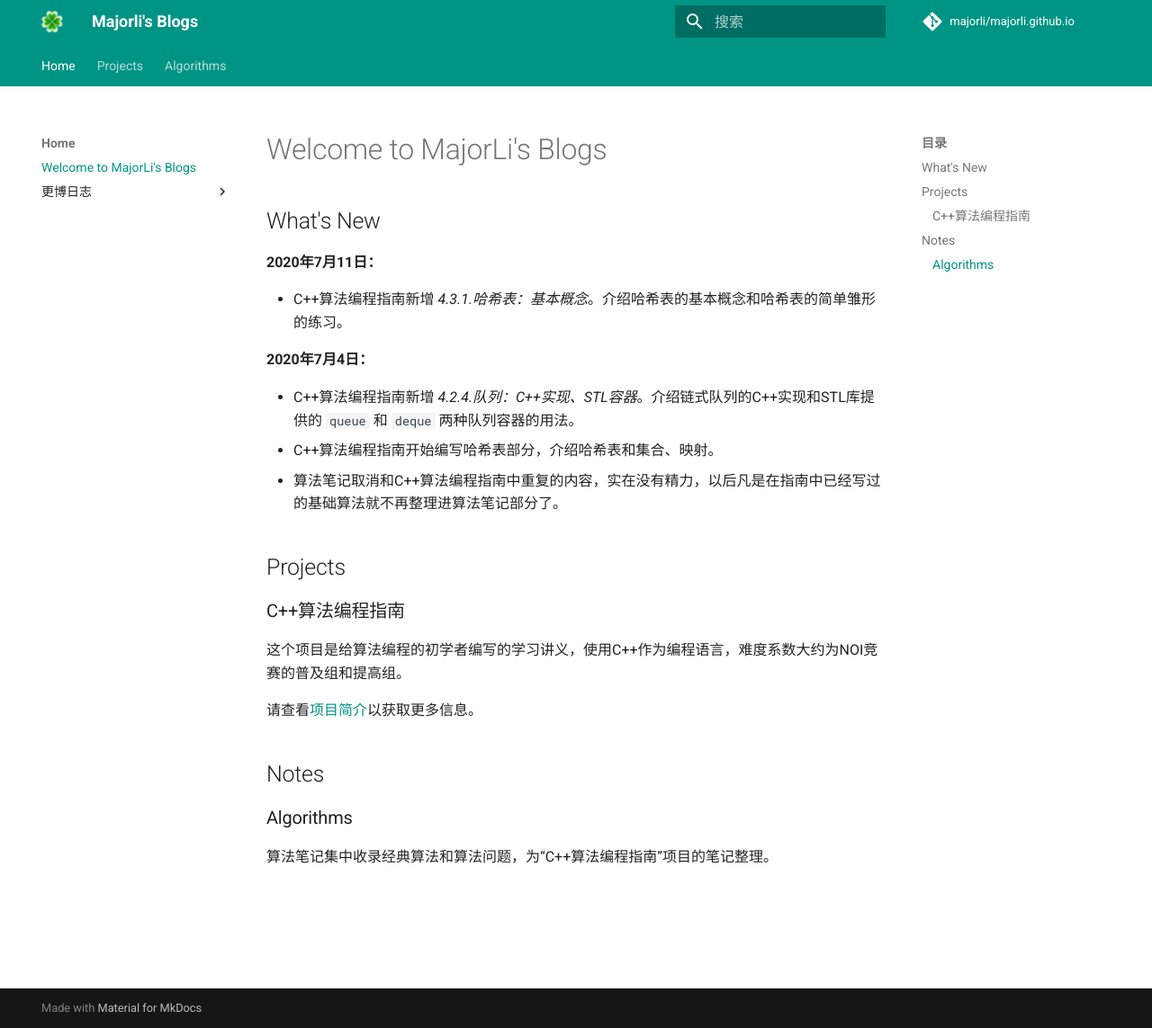
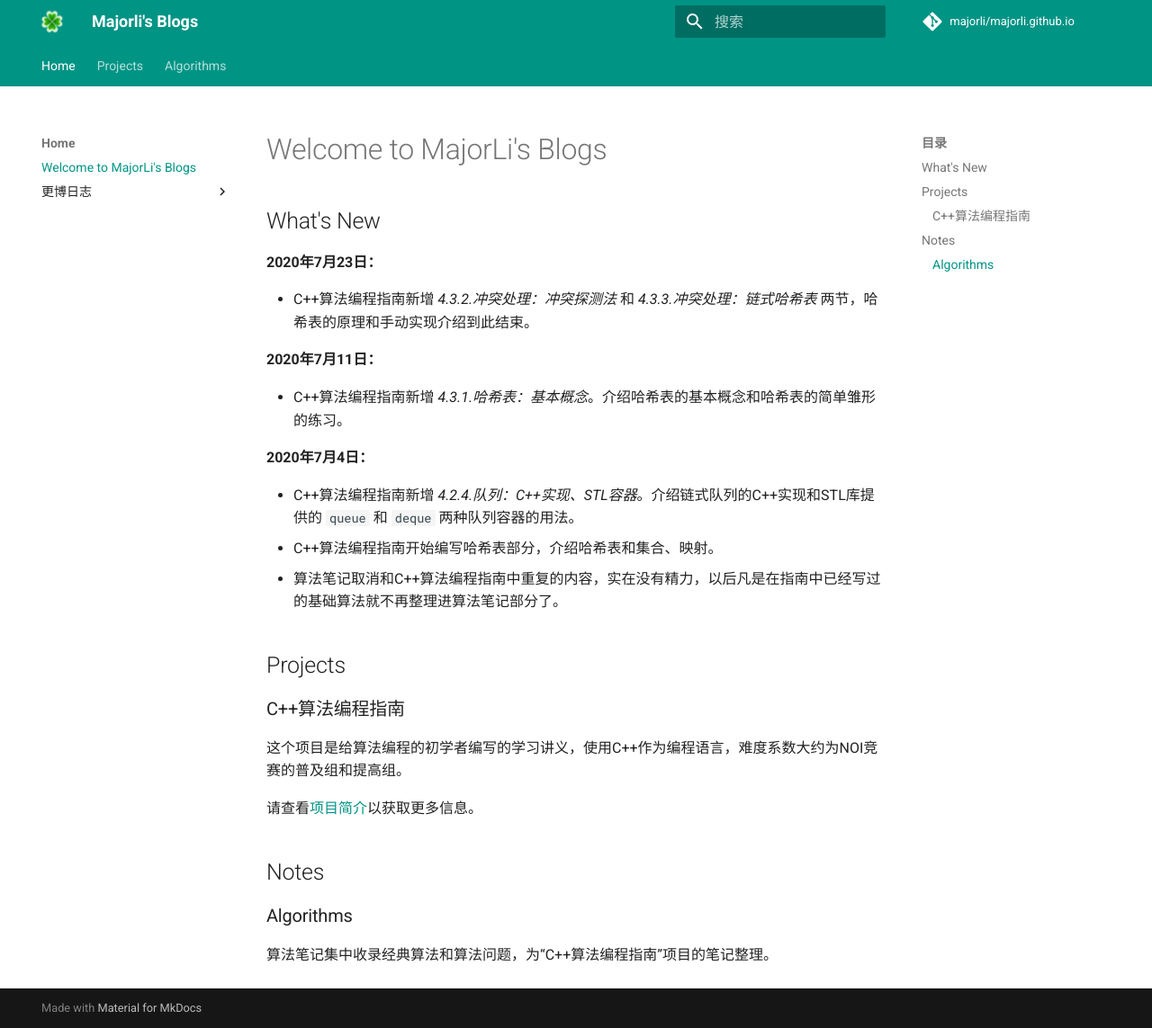
Before and after one commit to majorli/majorli.github.io, an MkDocs documentation site: the page built from docs/index.md, in a window 1280 px wide and 1143 px high. Shown: the whole window at 90% size. Built offline with MkDocs 1.6.1 and Material for MkDocs 9.7.7, drawn with Linux system fonts in a browser that asks for light colours; comment, search, counter and statistics services are not loaded.

Commit message:
20200723_2310

```diff
--- a/docs/index.md
+++ b/docs/index.md
@@ -1,6 +1,10 @@
 # Welcome to MajorLi's Blogs
 
 ## What's New
+
+**2020年7月23日：**
+
+- C++算法编程指南新增 *4.3.2.冲突处理：冲突探测法* 和 *4.3.3.冲突处理：链式哈希表* 两节，哈希表的原理和手动实现介绍到此结束。
 
 **2020年7月11日：**
 
```
Also changed, not shown: docs/projects/algo_guide.md (+2 -0 lines).
